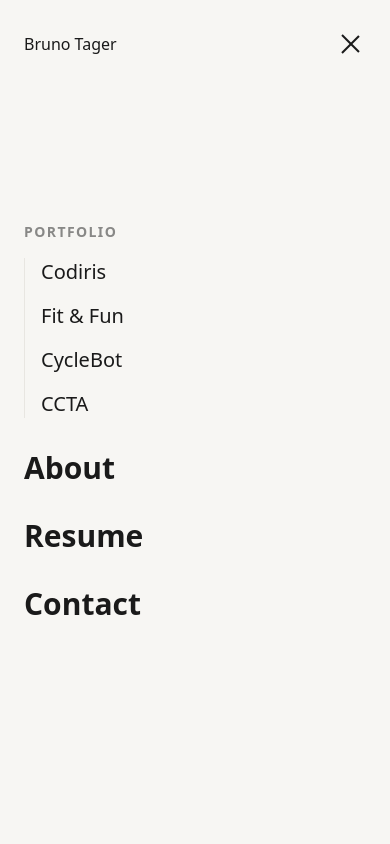
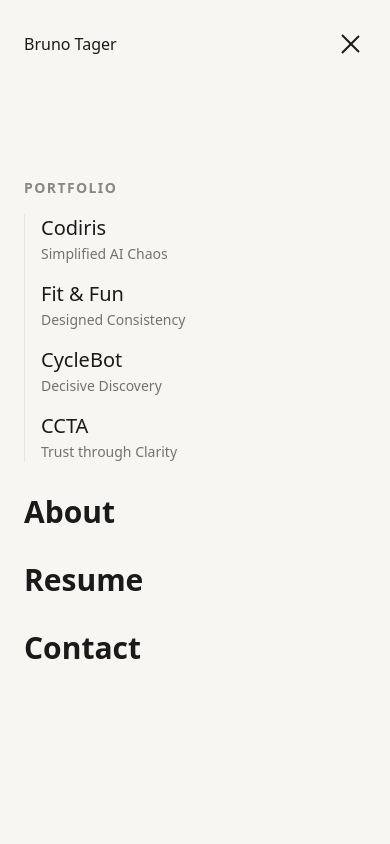
Before and after one commit to brunotager/portfolio, a Next.js app: page / in a window 390 px wide. Both pictures are taken after a click on the button "Toggle Menu". Shown: the top 844 px of the page. Built offline with nearby package versions, Linux system fonts and the light colour scheme; a web font is replaced by a local one.

Commit message:
Add case study descriptions to mobile nav menu

```diff
--- a/src/components/layout/Navigation.tsx
+++ b/src/components/layout/Navigation.tsx
@@ -109,10 +109,15 @@ export function Navigation() {
                 <Link
                   key={item.href}
                   href={item.href}
-                  className="text-xl font-medium text-brand-text"
+                  className="flex flex-col group/item"
                   onClick={() => setMobileMenuOpen(false)}
                 >
-                  {item.name}
+                  <span className="text-xl font-medium text-brand-text group-hover/item:text-brand-accent transition-colors duration-150">
+                    {item.name}
+                  </span>
+                  <span className="text-sm text-brand-text/60 mt-0.5">
+                    {item.role}
+                  </span>
                 </Link>
               ))}
             </div>
```
